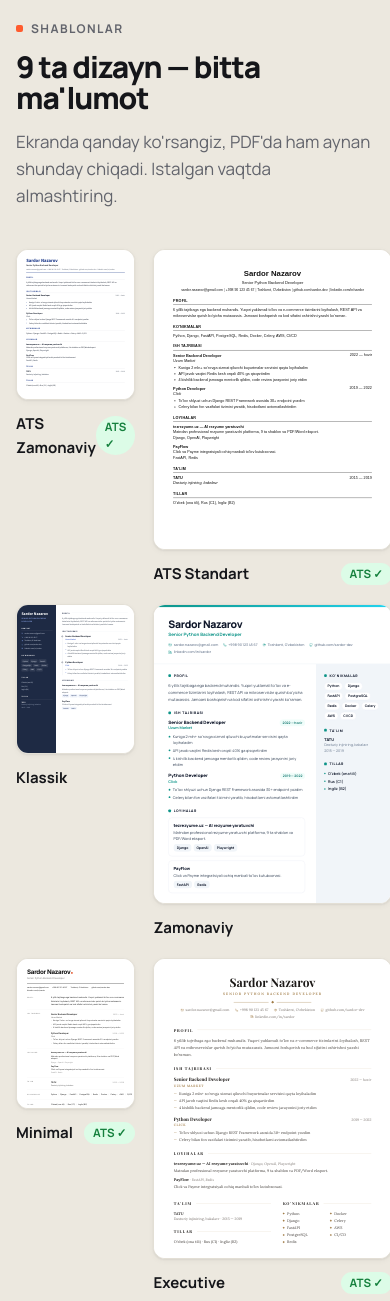
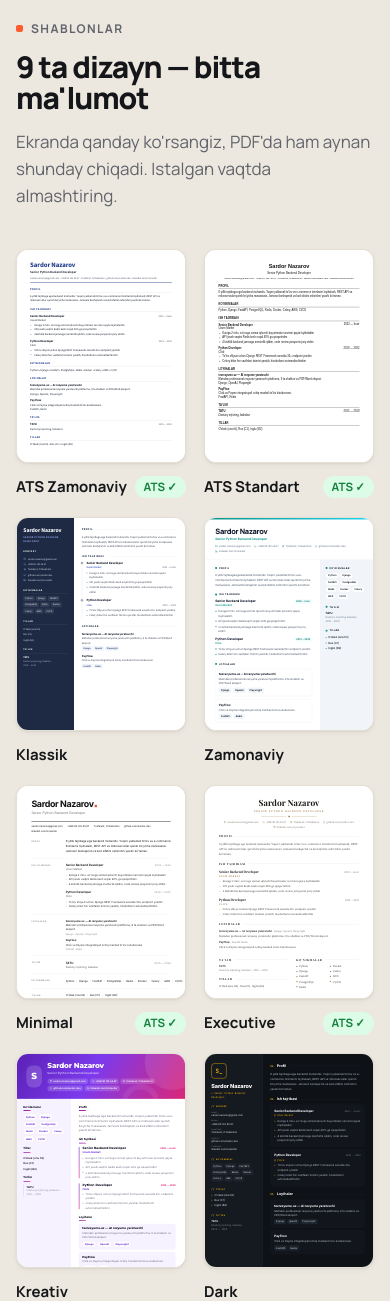
Before and after one commit to IskandarDusbekov/CV, a Django app: page / in a window 390 px wide. Shown: the part 3124-4425 px from the top of the page. Run offline with Django 5.2, Linux system fonts and the light colour scheme; data comes from the database, SQL or seed files in the repository; data that the repository does not hold is empty; some web fonts are replaced.

Commit message:
Mobil: sahifalar yonga surilib ketmasligi (namuna, moslashtirilgan rezyume, bosh sahifa)
- 1fr grid ustunlari minmax(0, 1fr): keng A4 rezyume va tugmalar qatori ustunni kengaytirmaydi
- Uzun kalit so'zlar va hisobot sarlavhasi qatorga sig'adi
- html/body overflow-x: clip — zaxira himoya

Co-Authored-By: Claude Opus 5 <noreply@anthropic.com>

```diff
--- a/templates/admin/_dashboard_stats.html
+++ b/templates/admin/_dashboard_stats.html
@@ -20,7 +20,7 @@
   .mc-list li { display: flex; justify-content: space-between; gap: 10px; padding: 6px 0; border-bottom: 1px solid #f3f4f6; }
   .mc-list li:last-child { border-bottom: 0; }
   .mc-list small { color: #9ca3af; white-space: nowrap; }
-  @media (max-width: 900px) { .mc-row { grid-template-columns: 1fr; } }
+  @media (max-width: 900px) { .mc-row { grid-template-columns: minmax(0, 1fr); } }
 </style>
 
 <div class="mc-grid">
--- a/templates/base.html
+++ b/templates/base.html
@@ -48,6 +48,8 @@
     *, *::before, *::after { box-sizing: border-box; }
     [hidden] { display: none !important; }
     html, body { margin: 0; }
+    /* Telefonda sahifa hech qachon yonga surilmasin */
+    html, body { overflow-x: clip; }
     body { font-family: "Manrope", "Segoe UI", system-ui, sans-serif; font-size: 15px; line-height: 1.6; color: var(--ink);
            background: var(--bg); -webkit-font-smoothing: antialiased; min-height: 100vh; display: flex; flex-direction: column; }
     main.site-main { flex: 1; }
@@ -130,7 +132,7 @@
 
     /* FOOTER */
     .footer { margin-top: 80px; padding: 48px 0 36px; border-top: 1px solid var(--line); background: var(--bg); }
-    .footer-grid { display: grid; grid-template-columns: 1.4fr repeat(3, 1fr); gap: 32px; }
+    .footer-grid { display: grid; grid-template-columns: 1.4fr repeat(3, minmax(0, 1fr)); gap: 32px; }
     .footer h4 { margin-bottom: 12px; font-size: 13px; font-weight: 800; }
     .footer a { display: block; padding: 3px 0; font-size: 14px; color: var(--muted); }
     .footer a:hover { color: var(--ink); }
@@ -148,7 +150,7 @@
       .nav-in { gap: 12px; }
       .nav.open .nav-links { display: flex; position: absolute; top: 68px; left: 0; right: 0; flex-direction: column; padding: 12px 16px 16px;
                              background: var(--bg); border-bottom: 1px solid var(--line); }
-      .footer-grid { grid-template-columns: 1fr 1fr; }
+      .footer-grid { grid-template-columns: minmax(0, 1fr) minmax(0, 1fr); }
       .wrap { padding: 0 16px; }
       .nav-in { height: 60px; }
       .nav.open .nav-links { top: 60px; }
--- a/templates/core/contact.html
+++ b/templates/core/contact.html
@@ -15,7 +15,7 @@
 .form { padding: 28px; }
 .form textarea { min-height: 150px; resize: vertical; }
 .hp { position: absolute; left: -9999px; }
-@media (max-width: 860px) { .ct-grid { grid-template-columns: 1fr; } }
+@media (max-width: 860px) { .ct-grid { grid-template-columns: minmax(0, 1fr); } }
 {% endblock %}
 
 {% block content %}
--- a/templates/core/home.html
+++ b/templates/core/home.html
@@ -45,14 +45,14 @@
 .demo .paper-thumb { height: 400px; border-radius: 14px; border: 1px solid var(--line); box-shadow: var(--shadow); }
 
 /* STEPS */
-.steps { display: grid; grid-template-columns: repeat(3, 1fr); gap: 16px; }
+.steps { display: grid; grid-template-columns: repeat(3, minmax(0, 1fr)); gap: 16px; }
 .step { padding: 28px; border-radius: var(--radius-lg); background: #fff; border: 1px solid var(--line); }
 .step-n { font-family: var(--serif); font-style: italic; font-size: 56px; line-height: 1; color: var(--accent); }
 .step h3 { margin: 14px 0 8px; font-size: 20px; font-weight: 800; letter-spacing: -.02em; }
 .step p { color: var(--muted); }
 
 /* TEMPLATES */
-.tpl-rail { display: grid; grid-template-columns: repeat(5, 1fr); gap: 18px; }
+.tpl-rail { display: grid; grid-template-columns: repeat(5, minmax(0, 1fr)); gap: 18px; }
 .tpl-card { display: block; }
 .tpl-card .paper-thumb { aspect-ratio: 794 / 1000; border-radius: 12px; border: 1px solid var(--line); box-shadow: var(--shadow-sm); transition: transform .25s, box-shadow .25s; }
 .tpl-card:hover .paper-thumb { transform: translateY(-6px); box-shadow: var(--shadow-lg); }
@@ -63,7 +63,7 @@
 .tpl-more p { color: #a1a3ab; font-size: 14.5px; }
 
 /* BENTO */
-.bento { display: grid; grid-template-columns: repeat(6, 1fr); gap: 16px; }
+.bento { display: grid; grid-template-columns: repeat(6, minmax(0, 1fr)); gap: 16px; }
 .tile { padding: 26px; border-radius: var(--radius-lg); background: #fff; border: 1px solid var(--line); }
 .tile h3 { margin: 16px 0 6px; font-size: 19px; font-weight: 800; letter-spacing: -.02em; }
 .tile p { color: var(--muted); font-size: 14.5px; }
@@ -76,7 +76,7 @@
 .tg-flow span { padding: 7px 12px; border-radius: 999px; background: rgba(255,255,255,.16); font-size: 13px; font-weight: 700; }
 .langs { display: flex; gap: 8px; margin-top: 16px; }
 .langs span { padding: 6px 12px; border-radius: 10px; background: var(--bg); font-weight: 700; font-size: 13px; }
-.files { display: flex; gap: 10px; margin-top: 16px; }
+.files { display: flex; flex-wrap: wrap; gap: 10px; margin-top: 16px; }
 .file { display: flex; align-items: center; gap: 8px; padding: 8px 12px; border-radius: 10px; border: 1px solid var(--line); font-size: 13px; font-weight: 700; }
 .file i { width: 22px; height: 26px; border-radius: 4px; display: grid; place-items: center; font-style: normal; font-size: 8px; font-weight: 800; color: #fff; }
 
@@ -98,15 +98,15 @@
 .cta > * { position: relative; }
 
 @media (max-width: 980px) {
-  .hero-grid { grid-template-columns: 1fr; }
+  .hero-grid { grid-template-columns: minmax(0, 1fr); }
   .stack { height: 440px; }
   .stack .paper-thumb { width: 260px; height: 368px; }
   .chip-a { left: 0; top: 30px; } .chip-b { right: 0; bottom: 20px; }
-  .demo { grid-template-columns: 1fr; }
+  .demo { grid-template-columns: minmax(0, 1fr); }
   .arrow { transform: rotate(90deg); }
-  .steps { grid-template-columns: 1fr; }
-  .tpl-rail { grid-template-columns: repeat(2, 1fr); }
-  .bento { grid-template-columns: 1fr; }
+  .steps { grid-template-columns: minmax(0, 1fr); }
+  .tpl-rail { grid-template-columns: repeat(2, minmax(0, 1fr)); }
+  .bento { grid-template-columns: minmax(0, 1fr); }
   .t-wide, .t-third { grid-column: auto; }
 }
 @media (max-width: 520px) {
--- a/templates/core/pricing.html
+++ b/templates/core/pricing.html
@@ -13,11 +13,11 @@
 .compare thead th { font-size: 15px; font-weight: 800; background: var(--bg); }
 .compare tr:last-child td { border-bottom: 0; }
 .yes { color: var(--green); font-weight: 800; } .no { color: var(--muted-2); }
-.why { display: grid; grid-template-columns: repeat(3, 1fr); gap: 16px; margin-top: 48px; }
+.why { display: grid; grid-template-columns: repeat(3, minmax(0, 1fr)); gap: 16px; margin-top: 48px; }
 .why div { padding: 24px; border-radius: var(--radius-lg); background: var(--bg-2); }
 .why h3 { font-size: 17px; font-weight: 800; margin-bottom: 6px; }
 .why p { color: var(--muted); font-size: 14.5px; }
-@media (max-width: 860px) { .why { grid-template-columns: 1fr; } }
+@media (max-width: 860px) { .why { grid-template-columns: minmax(0, 1fr); } }
 {% endblock %}
 
 {% block content %}
--- a/templates/cv/builder.html
+++ b/templates/cv/builder.html
@@ -42,7 +42,7 @@ textarea.free:focus { box-shadow: 0 0 0 3px rgba(21,22,26,.12); background: #fff
 .chip.ok::before { content: "✓ "; }
 .go { margin-top: 16px; width: 100%; min-height: 58px; font-size: 17px; border-radius: 16px; }
 
-.opts { display: grid; grid-template-columns: 1fr 1fr; gap: 12px; margin-top: 14px; padding-top: 14px; border-top: 1px solid var(--line); }
+.opts { display: grid; grid-template-columns: minmax(0, 1fr) minmax(0, 1fr); gap: 12px; margin-top: 14px; padding-top: 14px; border-top: 1px solid var(--line); }
 .opt label { display: block; margin-bottom: 6px; font-size: 13px; font-weight: 700; }
 .seg { display: flex; padding: 4px; gap: 4px; border-radius: 12px; background: var(--bg); }
 .seg button { flex: 1; min-height: 36px; border: 0; border-radius: 9px; background: transparent; font: inherit; font-size: 13px; font-weight: 700; color: var(--muted); cursor: pointer; }
@@ -70,7 +70,7 @@ textarea.free:focus { box-shadow: 0 0 0 3px rgba(21,22,26,.12); background: #fff
   .b-sub { font-size: 15px; margin-bottom: 14px; }
   .box { padding: 16px; border-radius: 20px; }
   .q h2 { font-size: 20px; }
-  .opts { grid-template-columns: 1fr; }
+  .opts { grid-template-columns: minmax(0, 1fr); }
   textarea.free { min-height: 220px; font-size: 16px; }
   .q input.big, .q textarea.big { font-size: 16px; }
 }
--- a/templates/cv/example.html
+++ b/templates/cv/example.html
@@ -15,6 +15,7 @@
 .tabs button.on { background: var(--ink); color: #fff; border-color: var(--ink); }
 .tabs button em { font-style: normal; font-size: 10px; margin-left: 4px; color: var(--green); }
 .tabs button.on em { color: var(--lime); }
+.ex-grid > *, .rail > * { min-width: 0; }
 .rail { position: sticky; top: 84px; display: grid; gap: 14px; }
 .card-in { padding: 22px; }
 .from { font-size: 12px; font-weight: 800; letter-spacing: .1em; text-transform: uppercase; color: var(--muted-2); }
@@ -30,7 +31,7 @@
 .steps3 { display: grid; gap: 8px; margin: 0; padding: 0; list-style: none; }
 .steps3 li { display: flex; gap: 10px; align-items: center; font-size: 14px; font-weight: 600; }
 .steps3 li span { width: 24px; height: 24px; flex-shrink: 0; border-radius: 8px; display: grid; place-items: center; background: var(--bg); font-size: 12px; font-weight: 800; }
-@media (max-width: 1000px) { .ex-grid { grid-template-columns: 1fr; } .rail { position: static; } .stage { padding: 10px; } }
+@media (max-width: 1000px) { .ex-grid { grid-template-columns: minmax(0, 1fr); } .rail { position: static; } .stage { padding: 10px; } }
 {% endblock %}
 
 {% block content %}
--- a/templates/cv/template_preview.html
+++ b/templates/cv/template_preview.html
@@ -14,7 +14,7 @@
 .tp-stage { padding: 28px; border-radius: 24px; background: var(--bg-2); }
 .tp-stage .paper-fit { max-width: 794px; margin: 0 auto; }
 .tp-stage .paper-scaler { box-shadow: var(--shadow-lg); }
-@media (max-width: 900px) { .tp-grid { grid-template-columns: 1fr; } .tp-side { position: static; } .tp-list { display: flex; overflow-x: auto; } .tp-list a { white-space: nowrap; } .tp-stage { padding: 10px; } }
+@media (max-width: 900px) { .tp-grid { grid-template-columns: minmax(0, 1fr); } .tp-side { position: static; } .tp-list { display: flex; overflow-x: auto; } .tp-list a { white-space: nowrap; } .tp-stage { padding: 10px; } }
 {% endblock %}
 
 {% block content %}
--- a/templates/cv/templates_showcase.html
+++ b/templates/cv/templates_showcase.html
@@ -8,7 +8,7 @@
 .filters { display: flex; gap: 6px; margin-top: 24px; }
 .filters button { min-height: 36px; padding: 0 14px; border: 1px solid var(--line); border-radius: 999px; background: #fff; font: inherit; font-size: 13.5px; font-weight: 700; cursor: pointer; }
 .filters button.on { background: var(--ink); color: #fff; border-color: var(--ink); }
-.sc-grid { display: grid; grid-template-columns: repeat(3, 1fr); gap: 28px 22px; }
+.sc-grid { display: grid; grid-template-columns: repeat(3, minmax(0, 1fr)); gap: 28px 22px; }
 .sc-card .frame { position: relative; display: block; padding: 18px 18px 0; border-radius: 20px; background: var(--bg-2); overflow: hidden; }
 .sc-card .paper-thumb { aspect-ratio: 794 / 900; border-radius: 8px 8px 0 0; box-shadow: var(--shadow); transition: transform .3s; }
 .sc-card:hover .paper-thumb { transform: translateY(-8px); }
@@ -17,8 +17,8 @@
 .sc-info { display: flex; justify-content: space-between; align-items: flex-start; gap: 12px; margin-top: 14px; }
 .sc-info h3 { font-size: 17px; font-weight: 800; }
 .sc-info p { font-size: 13.5px; color: var(--muted); }
-@media (max-width: 960px) { .sc-grid { grid-template-columns: repeat(2, 1fr); } }
-@media (max-width: 600px) { .sc-grid { grid-template-columns: 1fr; } .sc-card .hover { opacity: 1; } }
+@media (max-width: 960px) { .sc-grid { grid-template-columns: repeat(2, minmax(0, 1fr)); } }
+@media (max-width: 600px) { .sc-grid { grid-template-columns: minmax(0, 1fr); } .sc-card .hover { opacity: 1; } }
 {% endblock %}
 
 {% block content %}
--- a/templates/users/dashboard.html
+++ b/templates/users/dashboard.html
@@ -6,7 +6,7 @@
 .dash { padding: 32px 0 0; }
 .dash-top { display: flex; justify-content: space-between; align-items: flex-end; gap: 16px; flex-wrap: wrap; margin-bottom: 24px; }
 .dash-top h1 { margin-top: 10px; font-size: 38px; line-height: 1; font-weight: 800; letter-spacing: -.04em; }
-.stats { display: grid; grid-template-columns: repeat(3, 1fr); gap: 12px; margin-bottom: 28px; }
+.stats { display: grid; grid-template-columns: repeat(3, minmax(0, 1fr)); gap: 12px; margin-bottom: 28px; }
 .stat { padding: 18px 20px; background: #fff; border: 1px solid var(--line); border-radius: 18px; }
 .stat small { font-size: 12.5px; font-weight: 700; color: var(--muted); }
 .stat b { display: block; margin-top: 4px; font-size: 26px; font-weight: 800; letter-spacing: -.03em; }
@@ -41,7 +41,7 @@
 .pro-box { padding: 20px; border-radius: 18px; background: var(--ink); color: #fff; }
 .pro-box h3 { font-size: 17px; font-weight: 800; }
 .pro-box p { margin: 6px 0 14px; font-size: 13.5px; color: #a1a3ab; }
-@media (max-width: 960px) { .dash-grid { grid-template-columns: 1fr; } .stats { grid-template-columns: 1fr 1fr; } }
+@media (max-width: 960px) { .dash-grid { grid-template-columns: minmax(0, 1fr); } .stats { grid-template-columns: minmax(0, 1fr) minmax(0, 1fr); } }
 {% endblock %}
 
 {% block content %}
--- a/templates/users/login.html
+++ b/templates/users/login.html
@@ -3,7 +3,7 @@
 
 {% block extra_style %}
 .auth { min-height: calc(100vh - 68px); display: grid; place-items: center; padding: 40px 16px 60px; }
-.auth-card { width: 100%; max-width: 920px; display: grid; grid-template-columns: 1fr 1fr; overflow: hidden; background: #fff; border: 1px solid var(--line); border-radius: 26px; box-shadow: var(--shadow); }
+.auth-card { width: 100%; max-width: 920px; display: grid; grid-template-columns: minmax(0, 1fr) minmax(0, 1fr); overflow: hidden; background: #fff; border: 1px solid var(--line); border-radius: 26px; box-shadow: var(--shadow); }
 .auth-main { padding: 44px 40px; }
 .auth-main h1 { margin: 14px 0 10px; font-size: 36px; line-height: 1.05; font-weight: 800; letter-spacing: -.035em; }
 .auth-main > p { color: var(--muted); }
@@ -27,7 +27,7 @@
 .dev summary { cursor: pointer; font-size: 13px; font-weight: 700; color: var(--muted); }
 .dev form { display: flex; gap: 8px; margin-top: 10px; }
 @media (max-width: 800px) {
-  .auth-card { grid-template-columns: 1fr; }
+  .auth-card { grid-template-columns: minmax(0, 1fr); }
   .auth-side { display: none; }
   .auth-main { padding: 32px 22px; }
 }
--- a/templates/users/payments.html
+++ b/templates/users/payments.html
@@ -7,7 +7,7 @@
 .pay h1 { margin-top: 10px; font-size: clamp(32px, 4.6vw, 52px); line-height: 1.02; font-weight: 800; letter-spacing: -.04em; }
 .pay .sub { margin-top: 10px; font-size: 17px; color: var(--muted); }
 .notice { margin-top: 18px; padding: 12px 16px; border-radius: 14px; background: #e0f2fe; color: #075985; font-weight: 600; font-size: 14.5px; }
-.how { display: grid; grid-template-columns: repeat(4, 1fr); gap: 10px; margin: 24px 0; padding: 0; list-style: none; counter-reset: s; }
+.how { display: grid; grid-template-columns: repeat(4, minmax(0, 1fr)); gap: 10px; margin: 24px 0; padding: 0; list-style: none; counter-reset: s; }
 .how li { padding: 14px; border-radius: 16px; background: #fff; border: 1px solid var(--line); font-size: 14px; font-weight: 600; }
 .how li::before { counter-increment: s; content: counter(s); display: grid; place-items: center; width: 28px; height: 28px; margin-bottom: 8px; border-radius: 9px; background: var(--ink); color: var(--lime); font-weight: 800; }
 .grid { display: grid; grid-template-columns: repeat(auto-fill, minmax(230px, 1fr)); gap: 14px; }
@@ -24,7 +24,7 @@
 .history table { width: 100%; border-collapse: collapse; font-size: 14px; }
 .history td, .history th { padding: 10px 6px; border-bottom: 1px solid var(--line); text-align: left; }
 .history th { font-size: 12.5px; color: var(--muted); }
-@media (max-width: 760px) { .how { grid-template-columns: 1fr 1fr; } }
+@media (max-width: 760px) { .how { grid-template-columns: minmax(0, 1fr) minmax(0, 1fr); } }
 {% endblock %}
 
 {% block content %}
```
Also changed, not shown: templates/cv/preview.html (+8 -7 lines).
